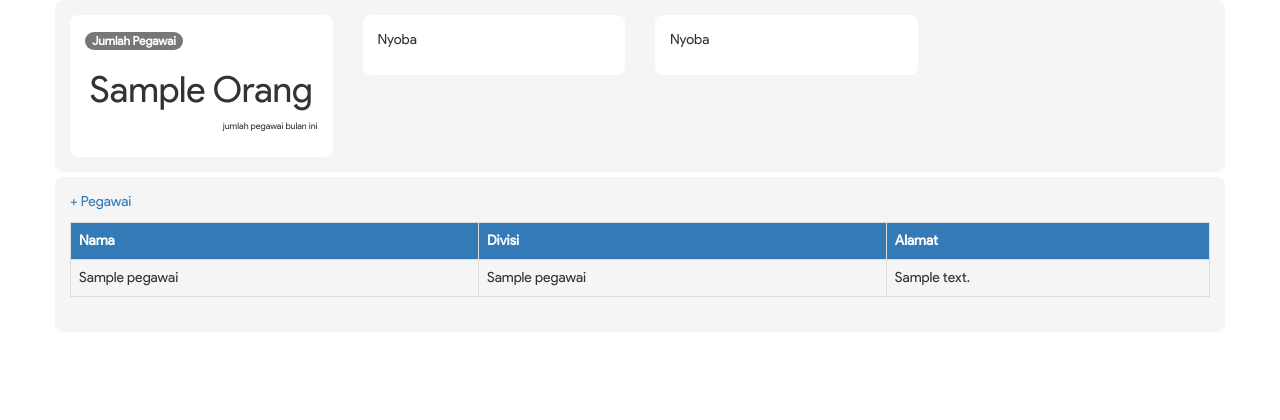
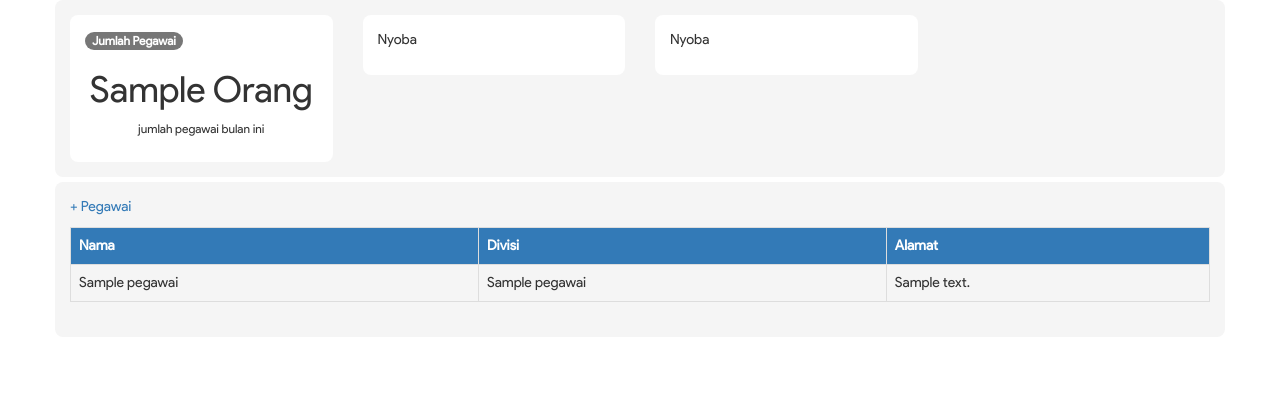
Before and after one commit to isAGecko/isAGecko, a Yii app: template views/pegawai/index.php in a window 1280 px wide. Shown: the top 420 px of the page. Run offline with PHP 8.4 and a stand-in for Yii, Linux system fonts and the light colour scheme; the template is opened without the code that fills it: most values are stand-ins (such as "Sample title", 1, 10 or a date in 2020); data that the repository does not hold is empty; some libraries are stand-ins or nearby versions.

Commit message:
Update index.php

```diff
--- a/views/pegawai/index.php
+++ b/views/pegawai/index.php
@@ -25,7 +25,7 @@ $this->title = 'Dashboard Admin';
                 <div class="card" style="background:white;">
                     <span class="badge badge-info ">Jumlah Pegawai</span>
                     <h1 style="text-align:center"><?= $jml_pegawai?> Orang</h1>
-                    <p style="font-size:9px; text-align:right"> jumlah pegawai bulan ini</p>
+                    <p style="font-size:12px; text-align:center"> jumlah pegawai bulan ini</p>
                 </div>
             </div>
             <div class="col-md-3" style="width: 25%;">
```
